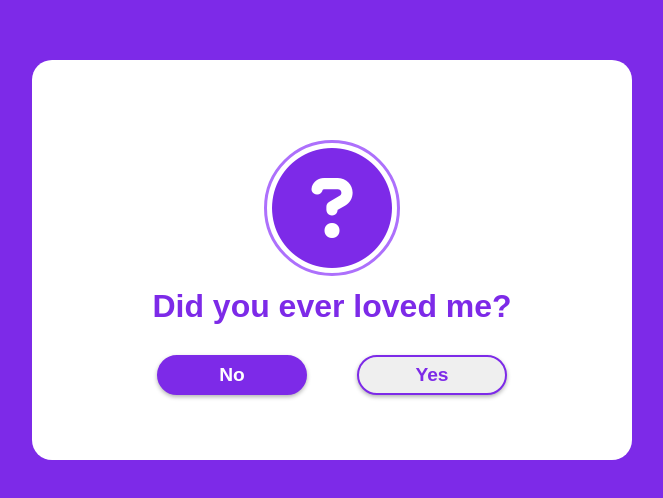
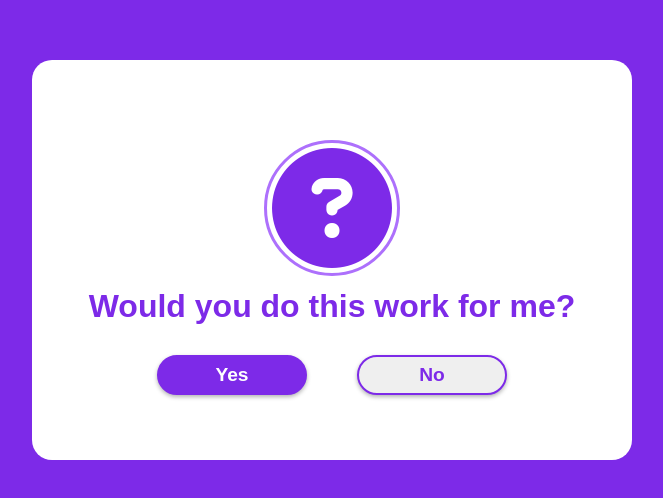
Before and after one commit to deeku02/app_js, a plain HTML site: page index.html in a window 1280 px wide. Shown: the part 140-638 px from the top of the page, without its empty margins (308-971 px from the left). Drawn offline with Linux system fonts and the light colour scheme.

Commit message:
Update index.html

```diff
--- a/index.html
+++ b/index.html
@@ -17,10 +17,10 @@
 
         <br><i class="fa-solid fa-circle-question"></i>
 
-        <h4 class="question">Did you ever loved me?</h4>
+        <h4 class="question">Would you do this work for me?</h4>
         <div class="btn-group">
-            <button class="yes-btn">No</button>
-            <button class="no-btn">Yes</button>
+            <button class="yes-btn">Yes</button>
+            <button class="no-btn">No</button>
         </div>
     </div>
 
```
